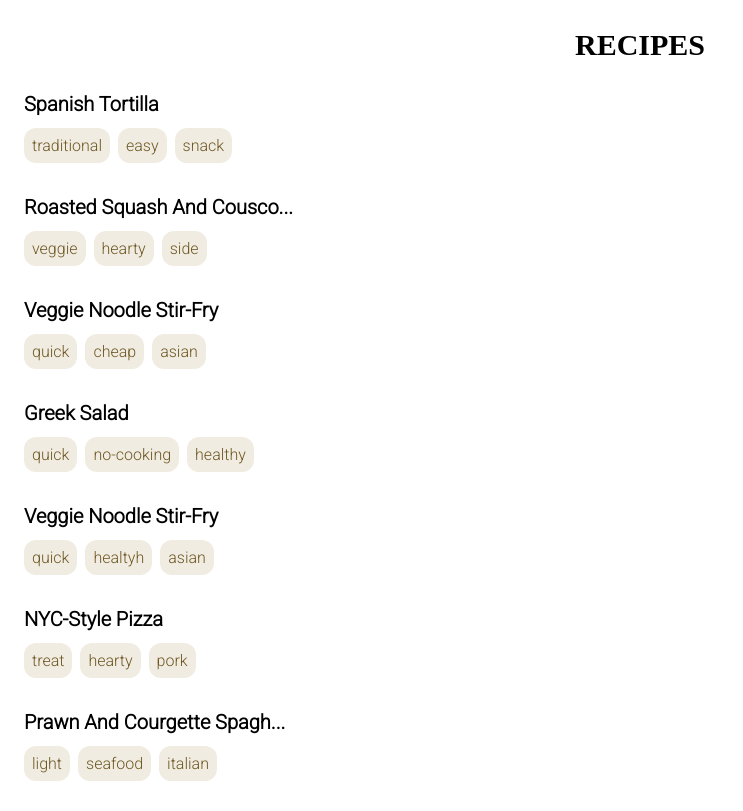
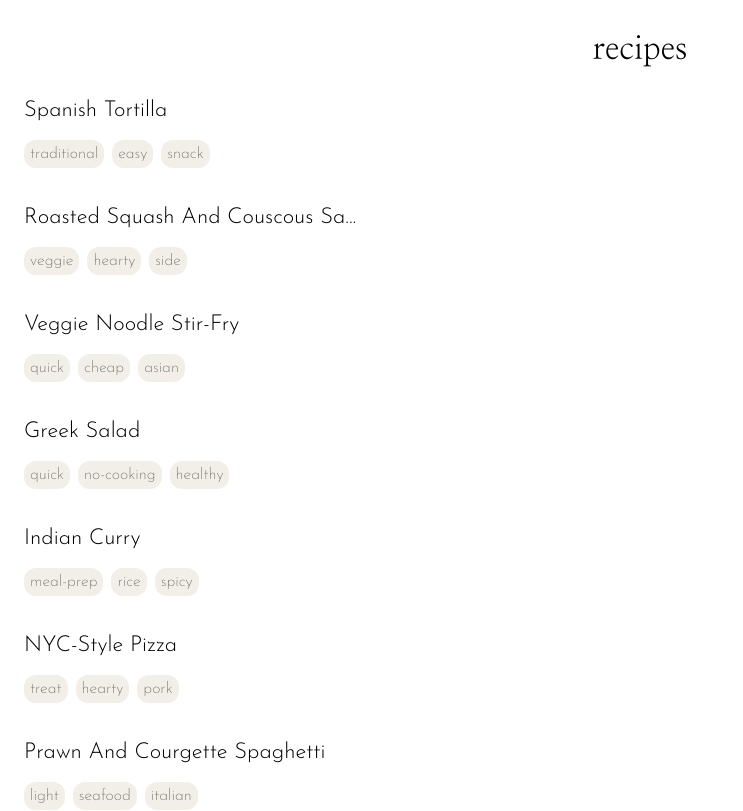
Before and after one commit to carolinstuhr/capstone-project, a React (Create React App) app in the folder frontend/: page / in a window 1280 px wide. Shown: the top 811 px of the page, without its empty margins (0-743 px from the left). Built offline with nearby package versions, Linux system fonts and the light colour scheme; the HTML template or start-up script is replaced by a standard one.

Commit message:
Change styling

```diff
--- a/frontend/public/index.html
+++ b/frontend/public/index.html
@@ -9,8 +9,12 @@
       content="Web site created using create-react-app"
     />
     <style>
-      @import url('https://fonts.googleapis.com/css2?family=Roboto:wght@300&display=swap');
+      @import url('https://fonts.googleapis.com/css2?family=Josefin+Sans:ital,wght@0,100;0,200;0,300;0,400;0,500;0,600;0,700;1,100;1,200;1,300;1,400;1,500;1,600;1,700&display=swap');
     </style>
+    <style>
+      @import url('https://fonts.googleapis.com/css2?family=Nanum+Myeongjo:wght@400;700;800&display=swap');
+    </style>
+
     <!--
       <link rel="icon" href="%PUBLIC_URL%/favicon.ico" />
       <link rel="apple-touch-icon" href="%PUBLIC_URL%/logo192.png" />
--- a/frontend/src/App.js
+++ b/frontend/src/App.js
@@ -5,7 +5,7 @@
 export default function App() {
   return (
     <>
-      <Header>Recipes</Header>
+      <Header>recipes</Header>
       <RecipeList />
     </>
   )
--- a/frontend/src/GlobalStyles.js
+++ b/frontend/src/GlobalStyles.js
@@ -3,7 +3,6 @@
 export default createGlobalStyle`
 * {
     box-sizing: border-box;
-    font-family: 'Roboto', sans-serif;
     margin: 0;
     color: #514f4b;
 }
--- a/frontend/src/Header.js
+++ b/frontend/src/Header.js
@@ -7,7 +7,8 @@
 const HeaderStyled = styled.h1`
   text-align: center;
   margin-left: 0;
-  font-size: 30px;
-  text-transform: uppercase;
+  font-size: 32px;
   padding-top: 8px;
+  font-family: 'Nanum Myeongjo', serif;
+  font-weight: 400;
 `
--- a/frontend/src/RecipeList.js
+++ b/frontend/src/RecipeList.js
@@ -9,8 +9,8 @@
         {recipeData.map((recipe) => (
           <RecipeSectionStyled key={recipe.name}>
             <TitleStyled>
-              {recipe.title.length > 25
-                ? recipe.title.substring(0, 25) + '...'
+              {recipe.title.length > 30
+                ? recipe.title.substring(0, 30) + '...'
                 : recipe.title}
             </TitleStyled>
             <ListStyled>
@@ -30,32 +30,34 @@
 `
 
 const RecipeSectionStyled = styled.section`
-  margin-bottom: 40px;
+  margin-bottom: 44px;
   margin-left: 16px;
 `
 
 const ListItemsStyled = styled.li`
-  font-family: 'Roboto', sans-serif;
+  font-family: 'Josefin Sans', sans-serif;
+  font-weight: 200;
   display: inline;
   margin-right: 8px;
   margin-top: 8px;
-  background: #f1ece1;
-  padding: 8px;
+  background: #f2efe9;
+  padding: 6px;
   border-radius: 12px;
   font-size: 16px;
   text-transform: lowercase;
-  color: #6e5824;
+  color: #696660;
 `
 
 const ListStyled = styled.ul`
   list-style: none;
   padding-left: 0;
-  margin-top: 12px;
+  margin-top: 4px;
   margin-left: 0;
 `
 
 const TitleStyled = styled.h3`
-  font-family: 'Roboto', sans-serif;
-  font-size: 20px;
+  font-family: 'Josefin Sans', sans-serif;
+  font-size: 22px;
   text-transform: capitalize;
+  font-weight: 300;
 `
--- a/frontend/src/RecipeList.json
+++ b/frontend/src/RecipeList.json
@@ -16,8 +16,8 @@
     "tags": ["quick", "no-cooking", "healthy"]
   },
   {
-    "title": "Veggie noodle stir-fry",
-    "tags": ["quick", "healtyh", "asian"]
+    "title": "Indian Curry",
+    "tags": ["meal-prep", "rice", "spicy"]
   },
   {
     "title": "NYC-style pizza",
```
Also changed, not shown: 1 other file (tests, documents, lock files or other folders).
